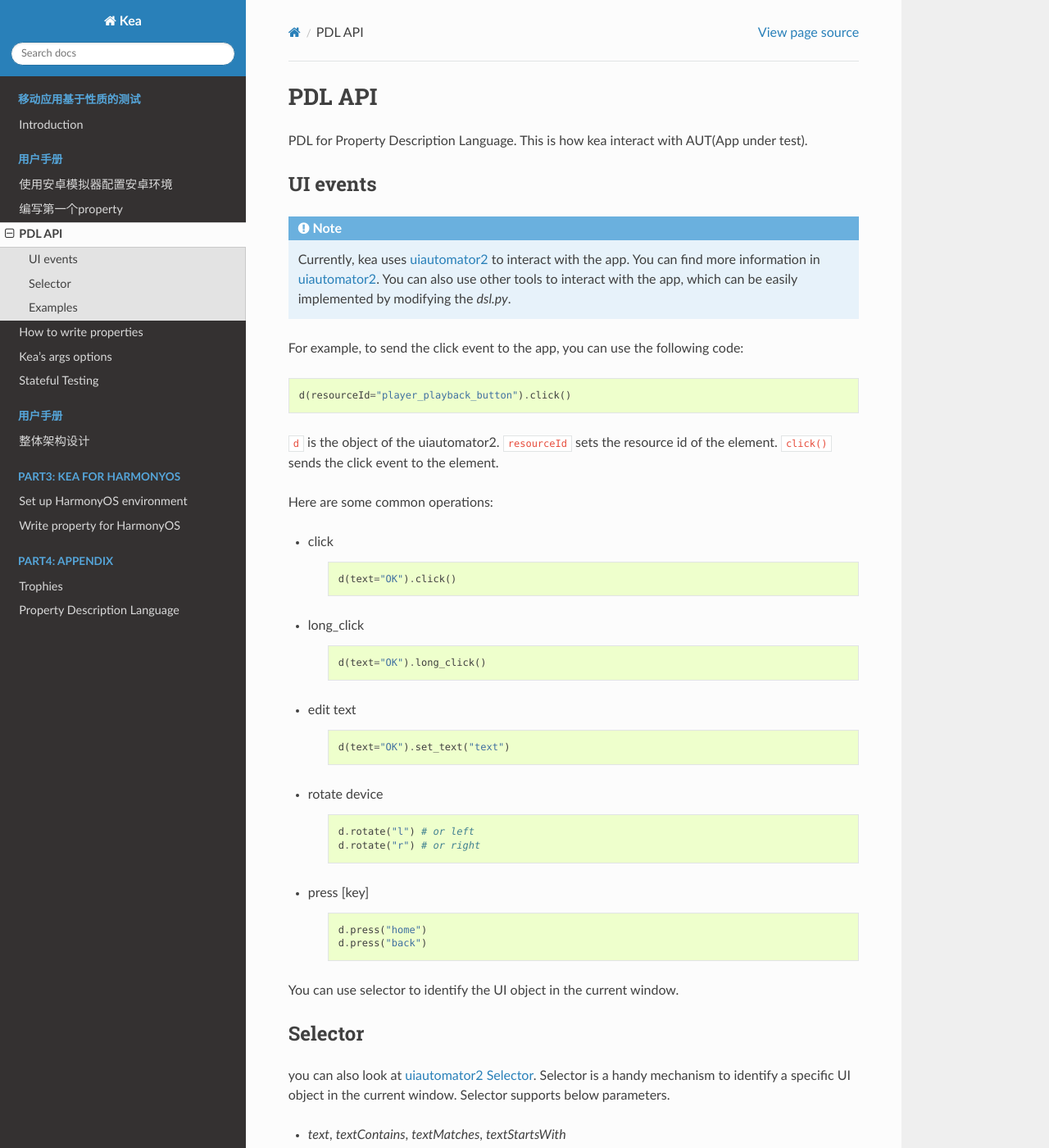
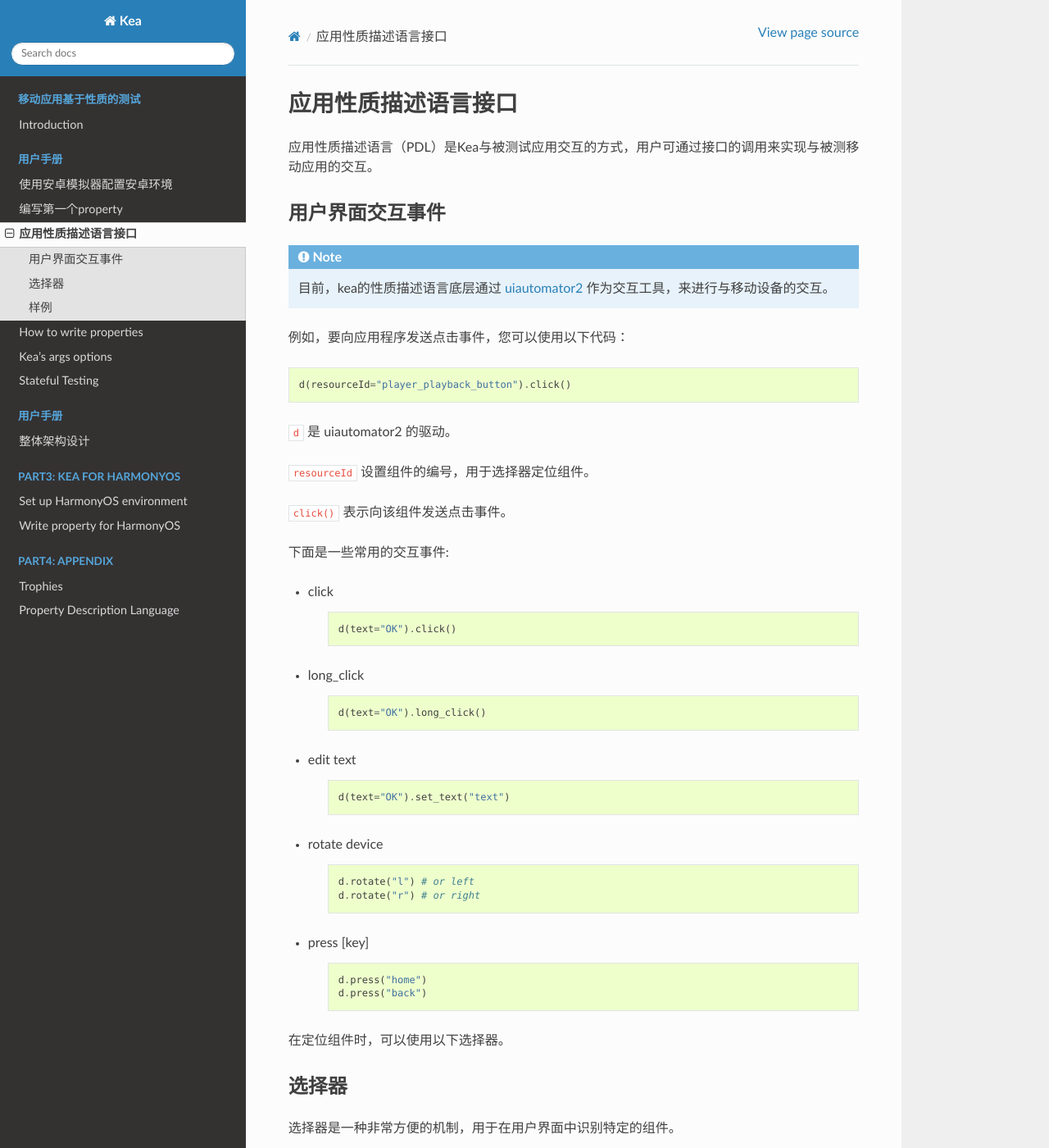
Before and after one commit to XixianLiang/kea-technic-docs, a Sphinx documentation site: the page built from docs/source/part-keaUserManuel/api.rst, in a window 1280 px wide and 1400 px high. Shown: the whole window at 82% size. Built offline with Sphinx 7.4.7 and the Read the Docs theme 3.1.0, drawn with Linux system fonts in a browser that asks for light colours; some of the changed text lies outside the part shown.

```diff
--- a/docs/source/part-keaUserManuel/api.rst
+++ b/docs/source/part-keaUserManuel/api.rst
@@ -1,31 +1,31 @@
 .. _pdl_api:
 
-PDL API
-=================
+应用性质描述语言接口
+==========================
 
-PDL for Property Description Language. This is how kea interact with AUT(App under test).
+应用性质描述语言（PDL）是Kea与被测试应用交互的方式，用户可通过接口的调用来实现与被测移动应用的交互。
 
-UI events
+用户界面交互事件
 -----------------
 
 .. note::
 
-   Currently, kea uses `uiautomator2 <https://github.com/openatx/uiautomator2>`_ to interact with the app.
-   You can find more information in `uiautomator2 <https://github.com/openatx/uiautomator2>`_.
-   You can also use other tools to interact with the app, which can be easily implemented by modifying the `dsl.py`.
+   目前，kea的性质描述语言底层通过 `uiautomator2 <https://github.com/openatx/uiautomator2>`_ 作为交互工具，来进行与移动设备的交互。
 
-For example, to send the click event to the app, you can use the following code:
+例如，要向应用程序发送点击事件，您可以使用以下代码：
 
 .. code-block:: Python
 
    d(resourceId="player_playback_button").click()
 
 
-``d`` is the object of the uiautomator2.
-``resourceId`` sets the resource id of the element.
-``click()`` sends the click event to the element.
+``d`` 是 uiautomator2 的驱动。
 
-Here are some common operations:
+``resourceId`` 设置组件的编号，用于选择器定位组件。
+
+``click()`` 表示向该组件发送点击事件。
+
+下面是一些常用的交互事件:
 
 * click
 
@@ -59,38 +59,36 @@ Here are some common operations:
       d.press("home")
       d.press("back")
 
-You can use selector to identify the UI object in the current window.
+在定位组件时，可以使用以下选择器。
 
-Selector
+选择器
 ---------------------
 
-you can also look at `uiautomator2 Selector <https://github.com/openatx/uiautomator2?tab=readme-ov-file#selector>`_.
-Selector is a handy mechanism to identify a specific UI object in the current window.
-Selector supports below parameters.
+选择器是一种非常方便的机制，用于在用户界面中识别特定的组件。
 
-*  `text`, `textContains`, `textMatches`, `textStartsWith`
-*  `className`, `classNameMatches`
-*  `description`, `descriptionContains`, `descriptionMatches`, `descriptionStartsWith`
-*  `checkable`, `checked`, `clickable`, `longClickable`
-*  `scrollable`, `enabled`,`focusable`, `focused`, `selected`
-*  `packageName`, `packageNameMatches`
-*  `resourceId`, `resourceIdMatches`
-*  `index`, `instance`
+选择器支持以下参数：
+
+*  ``text``, ``textContains``, ``textMatches``, ``textStartsWith``
+*  ``className``, ``classNameMatches``
+*  ``description``, ``descriptionContains``, ``descriptionMatches``, ``descriptionStartsWith``
+*  ``checkable``, ``checked``, ``clickable``, ``longClickable``
+*  ``scrollable``, ``enabled``, ``focusable``, ``focused``, ``selected``
+*  ``packageName``, ``packageNameMatches``
+*  ``resourceId``, ``resourceIdMatches``
+*  ``index``, ``instance``
 
 
-Examples
+样例
 ---------------------------
-
-Here are some examples.
 
 .. code-block:: python
 
-   # Select the widget that has text "More Options" and click it.
+   # 选择text值为 "More Options" 的控件并点击它。
    d(text='More Options').click()
 
-   # Use multiple fields in one selector.
-   # Select the widget that has text "Clock" and className "android.widget.TextView" and click it.
+   # 在一个选择器中使用多个参数。
+   # 选择具有text值为 "Clock" 和类名为 "android.widget.TextView" 的控件并点击它。
    d(text='Clock', className='android.widget.TextView').long_click()
 
-   # Select the widget that has resourceId "com.example/input_box" and set its text to "Hello world"
+   # 选择具有资源编号为 "com.example/input_box" 的控件，并将其文本值设置为 "Hello world"。
    d(resourceId="com.example/input_box").set_text("Hello world")
```
